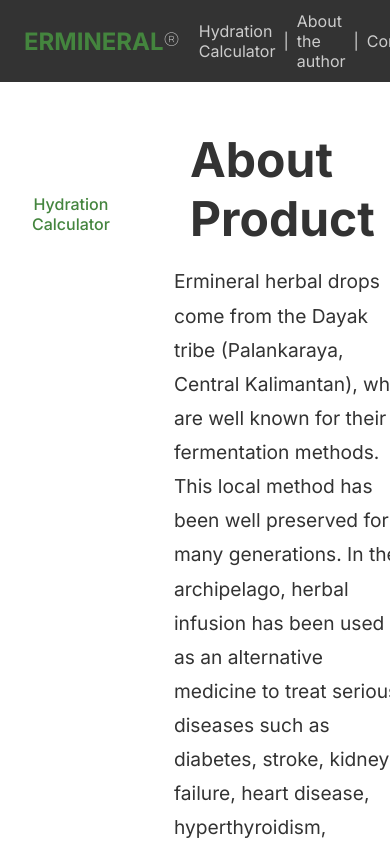
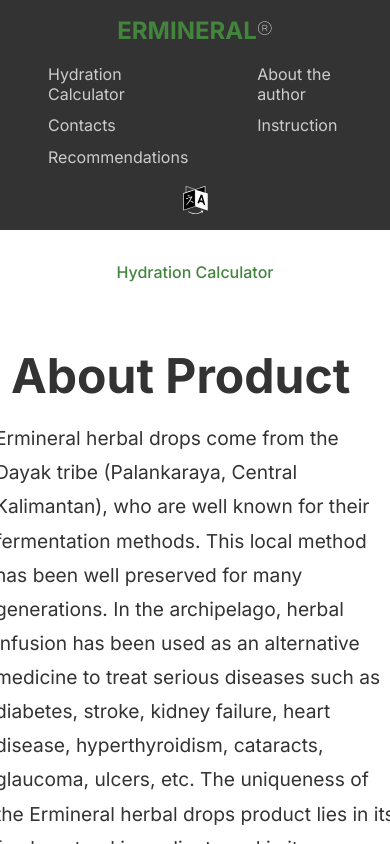
Before and after one commit to mishin78/ermineral-platform, a Next.js app: page / in a window 390 px wide. Built offline with nearby package versions, Linux system fonts and the light colour scheme.

Commit message:
media qeris for header and maiin page

```diff
--- a/src/app/author/page.js
+++ b/src/app/author/page.js
@@ -16,7 +16,7 @@
             {langModal && <LangModal setLang={setLanguage}/>}
             {info.filter(i => i.lang === language).map(j => {
                 return (
-                    <div className='infoBox'>
+                    <div key={j.lang} className='infoBox'>
                         <h1><em>{j.title}</em></h1>
                         <p>{j.p}</p>
                     </div>
--- a/src/app/header.js
+++ b/src/app/header.js
@@ -103,7 +103,6 @@
                 </Link>
             </ul>}
             <div className='icons'>
-                <img className='darkMode' src='./dark-mode.svg'/>
                 <img onClick={() => showLangModal(!langModal)} className='lang' src='./language-picker.svg'/>
             </div>
         </nav>
--- a/src/app/styles.sass
+++ b/src/app/styles.sass
@@ -8,6 +8,7 @@
     height: 100vh
     display: flex
     flex-direction: column
+
 
 nav
     display: flex
@@ -87,8 +88,7 @@
     align-items: flex-start
     justify-content: center
     flex-direction: column
-    width: 60%
-    align-self: center
+    max-width: 760px
     margin: 2rem 0rem
     h1
         margin: 1rem
@@ -99,7 +99,7 @@
         line-height: 1.7777
         color: $header-background-light
     img
-        width: 50rem
+        width: 45rem
         border-radius: 1rem
         margin: 1rem 0rem
 
@@ -185,7 +185,7 @@
 .asideMainBox
     display: flex
     align-items: flex-start
-    justify-content: flex-start
+    justify-content: center
     gap: 2rem
 
 
@@ -216,3 +216,52 @@
         line-height: 1.7777
         font-size: 1.2rem
         color: white
+
+
+
+
+
+
+
+
+
+@media (max-width: 1000px)
+    .mainPageBox
+        padding-inline: 2rem
+        img
+            width: 35rem
+
+
+    nav
+        flex-direction: column
+        gap: 1rem
+        padding: 1rem
+
+
+@media (max-width: 782px)
+    .asideMainBox
+        flex-direction: column
+        gap: 0rem
+        justify-content: center
+        align-items: center
+        aside
+            margin: 1rem 0rem 0rem 0rem
+
+
+@media (max-width: 705px)
+    nav
+        ul
+            display: grid
+            grid-template-columns: 1fr 1fr
+            align-items: center
+            justify-items: stretch
+            li
+                padding-inline: 2rem
+            span
+                display: none
+
+
+@media (max-width: 612px)
+    .mainPageBox
+        img
+            width: 400px
```
